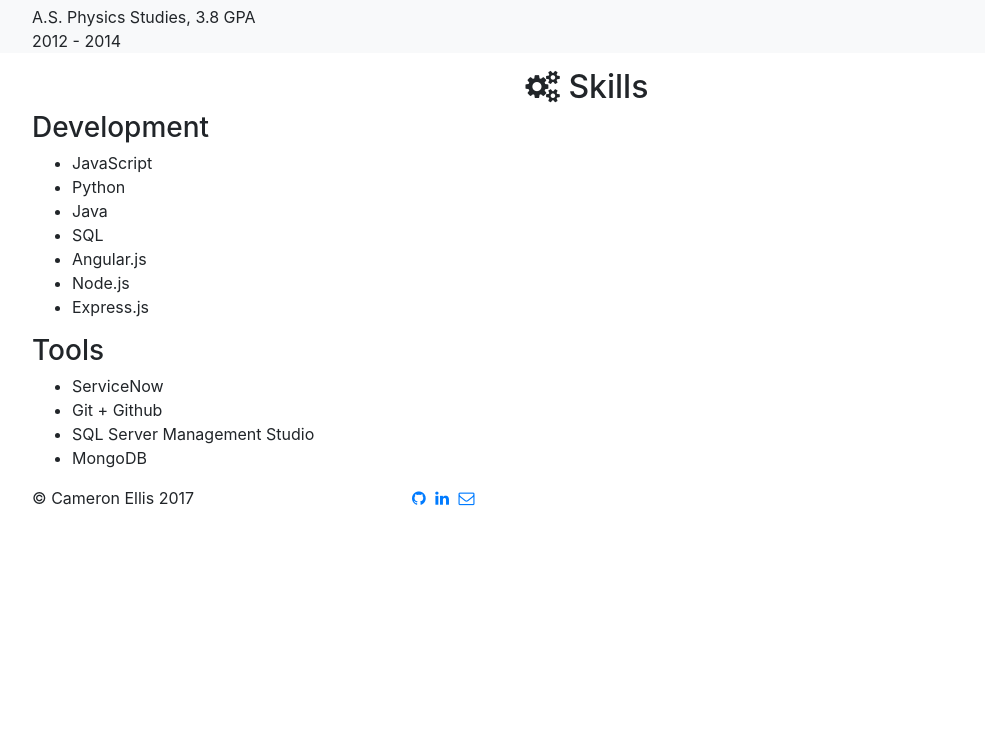
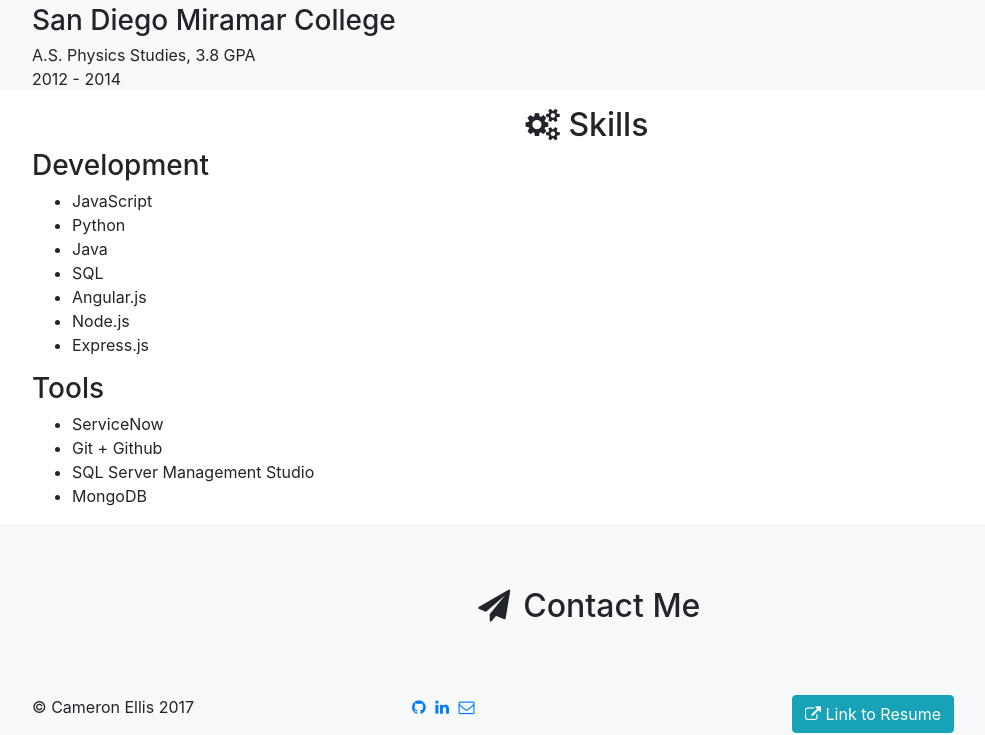
Before and after one commit to theothercameronellis/PersonalWebsiteCameronEllis, a website with bundled scripts: page index.html in a window 1280 px wide. Shown: the part 1831-2566 px from the top of the page, without its empty margins (53-1038 px from the left). Before the commit the page ends 2357 px from the top, so only its background shows below. Built offline with nearby package versions, Linux system fonts and the light colour scheme; files whose address does not match are found by name; a web font is replaced by a local one.

Commit message:
Added a button and a link to resume button

```diff
--- a/index.html
+++ b/index.html
@@ -49,6 +49,9 @@
             <li class="nav-item">
               <a class="nav-link js-scroll-trigger" href="#skills">Skills</a>
             </li>
+            <li class="nav-item">
+              <a class="nav-link js-scroll-trigger" href="#contactMe">Contact Me</a>
+            </li>
           </ul>
         </div>
       </div>
@@ -62,6 +65,9 @@
           <div class="intro-heading">Cameron Ellis</div>
           <p>Studying Computer Science at University of California, San Diego & graduating this coming December</p>
           <p>I have 11 months of professional experience working in the software industry</p>
+          <a class="btn btn-xl js-scroll-trigger" href="#portfolio">
+            <i class="fa fa-chevron-down"></i>
+          </a>
         </div>
       </div>
     </header>
@@ -275,10 +281,16 @@
         </div>
     </section>
 
-
     <!-- Footer -->
-    <footer>
+    <footer id="contactMe" class="bg-light">
       <div class="container">
+        <div class="col-lg-12 text-center">
+          <p><br/><br/></p>
+          <h2 class="section-heading">
+            <i class="fa fa-paper-plane fa-fw"></i> Contact Me
+          </h2>
+          <p><br/><br/></p>
+        </div>
         <div class="row">
           <div class="col-md-4">
             <span class="copyright">&copy; Cameron Ellis 2017</span>
@@ -301,6 +313,12 @@
                 </a>
               </li>
             </ul>
+          </div>
+          <div class="col-md-4">
+            <a class="btn btn-info" href="https://www.pdf-archive.com/2017/09/14/elliscameronresume/">
+              <i class="fa fa-external-link" aria-hidden="true"></i>
+              Link to Resume
+            </a>
           </div>
         </div>
       </div>
```
